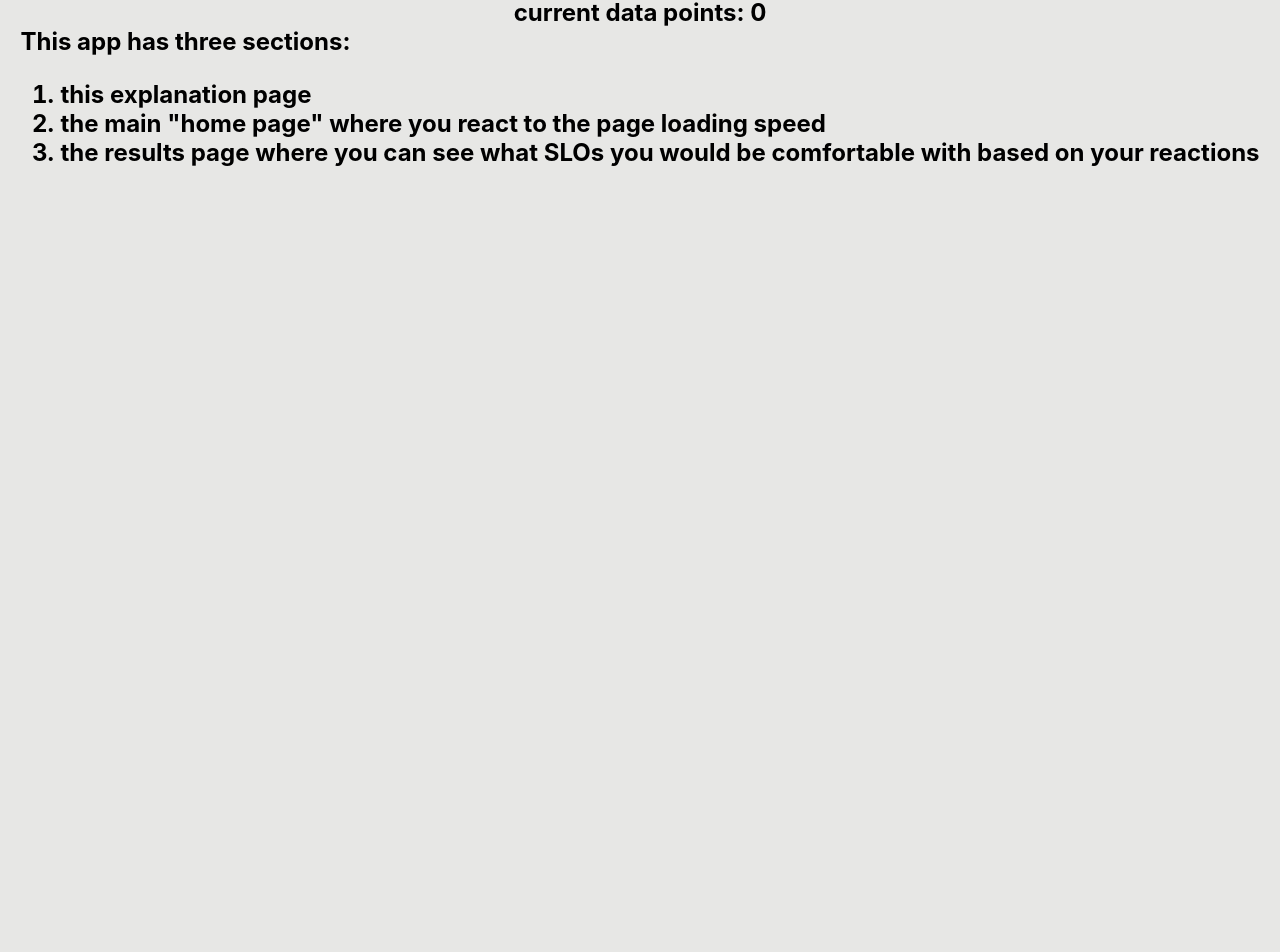
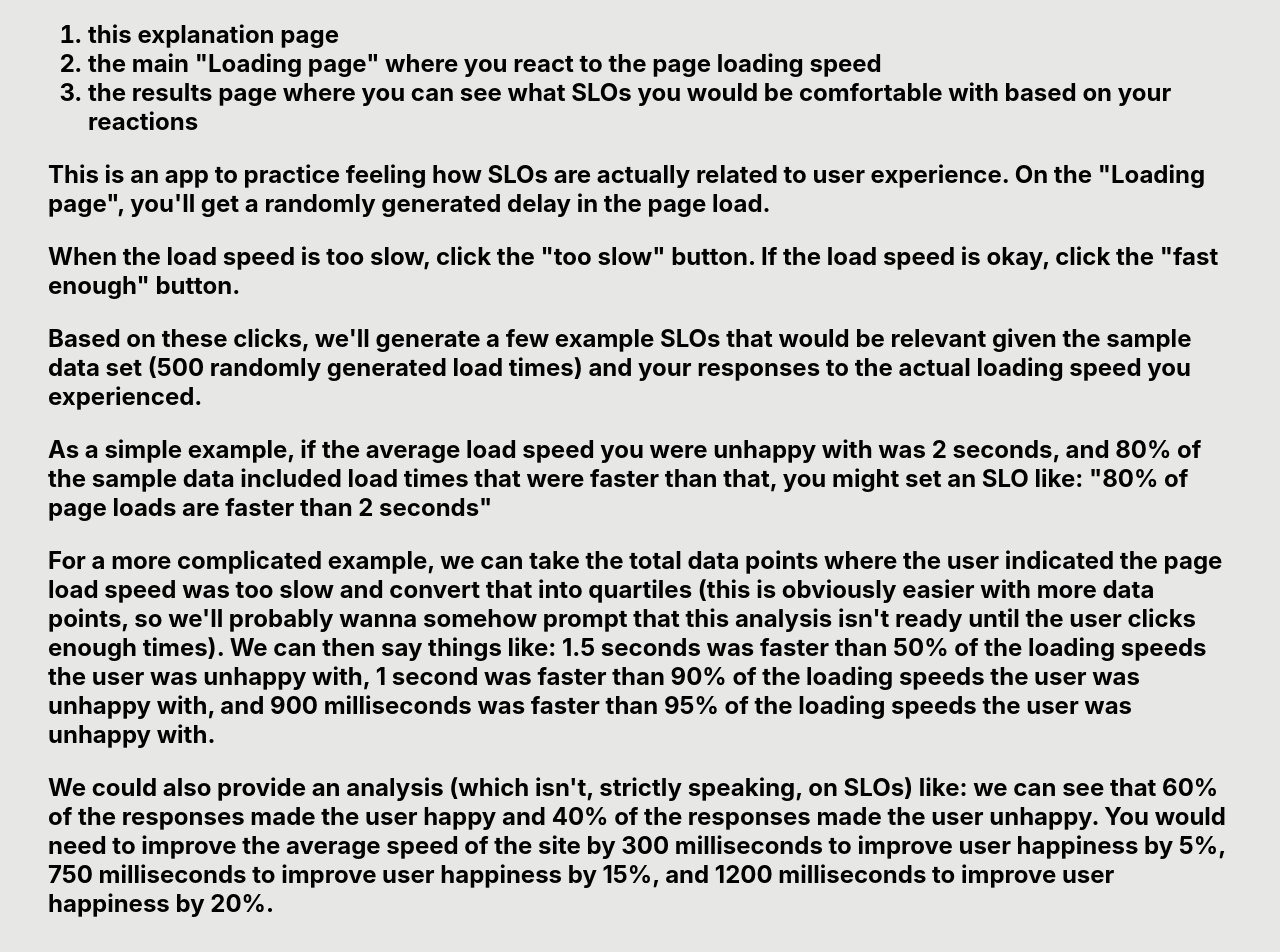
Before and after one commit to lpmi-13/feeling-slo, a React (Create React App) app: page / in a window 1280 px wide. Shown: the part 156-1108 px from the top of the page. Before the commit the page ends 800 px from the top, so only its background shows below. Built offline with nearby package versions, Linux system fonts and the light colour scheme.

Commit message:
add more text and styling

```diff
--- a/src/Home.js
+++ b/src/Home.js
@@ -5,7 +5,7 @@ export default function Home() {
             <ol>
                 <li>this explanation page</li>
                 <li>
-                    the main "home page" where you react to the page loading
+                    the main "Loading page" where you react to the page loading
                     speed
                 </li>
                 <li>
@@ -13,6 +13,54 @@ export default function Home() {
                     comfortable with based on your reactions
                 </li>
             </ol>
+            <div className="intro">
+                <p>
+                    This is an app to practice feeling how SLOs are actually
+                    related to user experience. On the "Loading page", you'll
+                    get a randomly generated delay in the page load.
+                </p>
+                <p>
+                    When the load speed is too slow, click the "too slow"
+                    button. If the load speed is okay, click the "fast enough"
+                    button.
+                </p>
+                <p>
+                    Based on these clicks, we'll generate a few example SLOs
+                    that would be relevant given the sample data set (500
+                    randomly generated load times) and your responses to the
+                    actual loading speed you experienced.
+                </p>
+                <p>
+                    As a simple example, if the average load speed you were
+                    unhappy with was 2 seconds, and 80% of the sample data
+                    included load times that were faster than that, you might
+                    set an SLO like: "80% of page loads are faster than 2
+                    seconds"
+                </p>
+                <p>
+                    For a more complicated example, we can take the total data
+                    points where the user indicated the page load speed was too
+                    slow and convert that into quartiles (this is obviously
+                    easier with more data points, so we'll probably wanna
+                    somehow prompt that this analysis isn't ready until the user
+                    clicks enough times). We can then say things like: 1.5
+                    seconds was faster than 50% of the loading speeds the user
+                    was unhappy with, 1 second was faster than 90% of the
+                    loading speeds the user was unhappy with, and 900
+                    milliseconds was faster than 95% of the loading speeds the
+                    user was unhappy with.
+                </p>
+                <p>
+                    We could also provide an analysis (which isn't, strictly
+                    speaking, on SLOs) like: we can see that 60% of the
+                    responses made the user happy and 40% of the responses made
+                    the user unhappy. You would need to improve the average
+                    speed of the site by 300 milliseconds to improve user
+                    happiness by 5%, 750 milliseconds to improve user happiness
+                    by 15%, and 1200 milliseconds to improve user happiness by
+                    20%.
+                </p>
+            </div>
         </div>
     );
 }
--- a/src/styles/layout.scss
+++ b/src/styles/layout.scss
@@ -5,7 +5,7 @@
 .container {
     font-weight: bold;
     font-size: 1.5rem;
-    padding-top: 2em;
+    padding: 1.5em 2em;
     display: flex;
     flex-direction: column;
     align-items: center;
@@ -14,8 +14,9 @@
 .buttonRow {
     display: flex;
     flex-direction: row;
-    justify-content: center;
-    margin-top: 3em;
+    justify-content: space-evenly;
+    width: 85%;
+    margin-bottom: 1em;
 
     button {
         font-size: 1.5rem;
```
